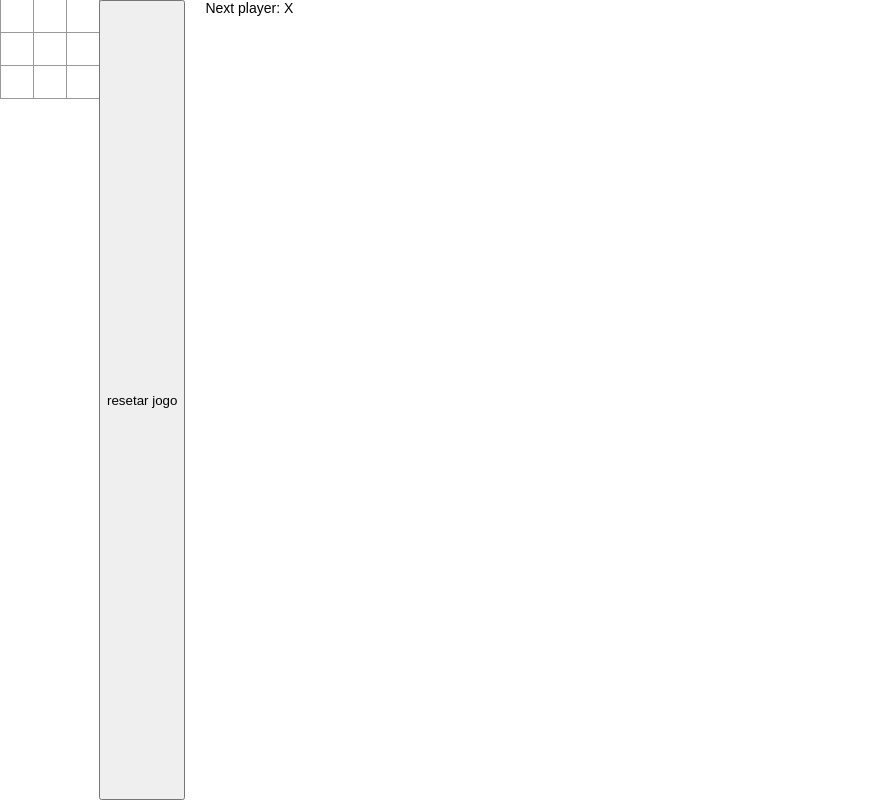
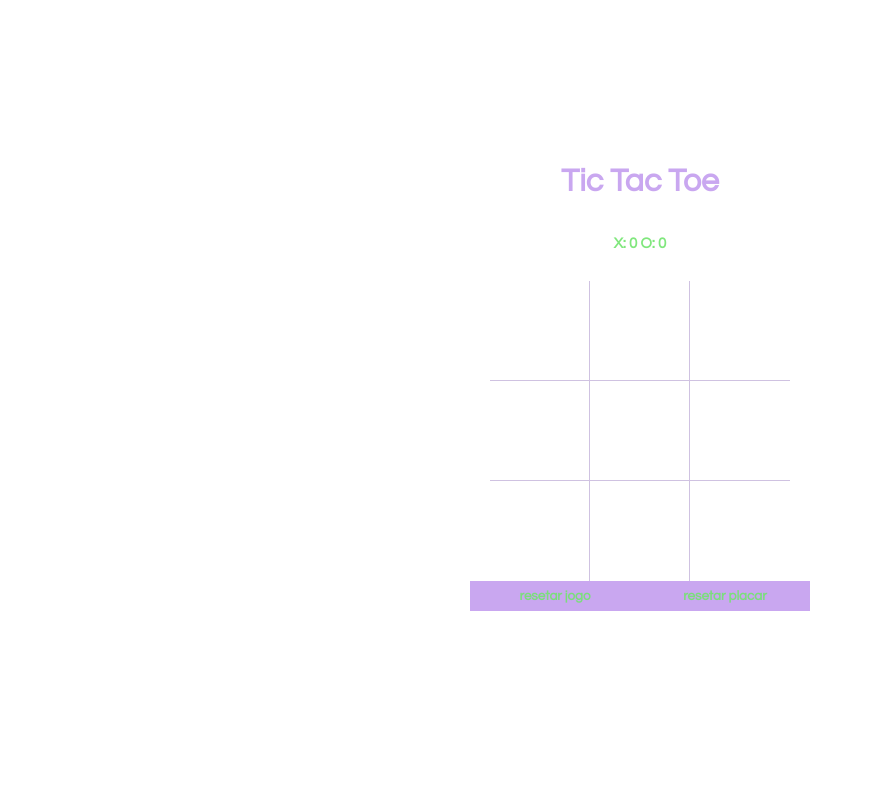
Before and after one commit to anaclara-dv/tic-tac-toe-react, a React (Create React App) app: page / in a window 1280 px wide. Shown: the whole page, without its empty margins (0-873 px from the left). Built offline with nearby package versions, Linux system fonts and the light colour scheme.

Commit message:
correçoes

```diff
--- a/public/index.html
+++ b/public/index.html
@@ -7,7 +7,7 @@
   <meta name="viewport" content="width=device-width, initial-scale=1" />
   <meta name="theme-color" content="#000000" />
 
-  <title>React App</title>
+  <title>tic tac toe</title>
 </head>
 
 <body>
--- a/src/App.module.scss
+++ b/src/App.module.scss
@@ -1,24 +1,64 @@
+@import url('https://fonts.googleapis.com/css2?family=Questrial&display=swap');
+
 body {
-    font: 14px "Century Gothic", Futura, sans-serif;
-    margin: 0%;
-    height: 100%;
-  }
+  font-family: 'Questrial', sans-serif;
+  margin: 0%;
+  margin-top: -20px;
+  height: 100%;
+  color:rgba(165, 109, 230, 0.6);
+}
 
 html {
   height: 100%;
 }
 
-.status {
-  margin-bottom: 10px;
+h1 {
+  font-size: 32px;
+  font-weight: 600;
+
+  margin-top: 0;
+  padding: 16px;
 }
 
 .game {
   height: 100%;
   width: 100%;
   display: flex;
-  flex-direction: row;
+  flex-direction: column;
+  align-items: center;
+  justify-content: center;
 }
 
-.game_info {
-  margin-left: 20px;
+.buttonscore {
+  background-color: rgba(165, 109, 230, 0.6);
+  color: rgba(114, 228, 110, 0.897);
+  font-family: 'Questrial', sans-serif;
+  width: 170px;
+  height: 30px;
+  align-items: center;
+  justify-content: center;
+  border: 0;
+  font-weight: bold;
+  display:inline-block;
 }
+
+.buttonreset {
+  background-color: rgba(165, 109, 230, 0.6);
+  color: rgba(114, 228, 110, 0.897);
+  font-family: 'Questrial', sans-serif;
+  width: 170px;
+  height: 30px;
+  align-items: center;
+  justify-content: center;
+  border: 0;
+  font-weight: bold;
+  display:inline-block;
+}
+
+.score {
+  background-color: #fff;
+  color: rgba(114, 228, 110, 0.897);
+  font-weight: bold;
+  margin-bottom: 30px;
+  font-size: 15px;
+}
--- a/src/App.tsx
+++ b/src/App.tsx
@@ -9,6 +9,8 @@ function App() {
   const [stepNumber, setStepNumber] = useState(0);
   const [xIsNext, setXIsNext] = useState(true);
   const [history, setHistory] = useState(Array(9).fill(null));
+  const [score, setScore] = useState({x: 0, o: 0});
+  const [status, setStatus] = useState('');
 
   function handleClick(i: number) {
     const hasWinner = calculateWinner(history);
@@ -20,16 +22,24 @@ function App() {
     setHistory(history);
     setStepNumber(prevStep => prevStep + 1);
     setXIsNext((prevState) => !prevState);
+
+    getStatus()
   }
 
   function getStatus() {
     const winner =  stepNumber > 5 && calculateWinner(history);
-    const draw = stepNumber === 9 && calculateDraw(history);
+    const draw = stepNumber > 8 && calculateDraw(history);
 
     let status;
 
     if (!!winner) {
       status = 'Winner: ' + winner;
+      if(winner === 'O') {
+        setScore(prevScore => ({x: prevScore.x, o: prevScore.o+1}))
+      }
+      else {
+        setScore(prevScore => ({x: prevScore.x+1, o: prevScore.o}))
+      }
     }
     else if (draw) {
       status = 'Tie';
@@ -38,7 +48,7 @@ function App() {
       status = 'Next player: ' + (xIsNext ? 'X' : 'O');
     }
 
-    return status;
+    setStatus(status);
   }
 
   function resetGame() {
@@ -47,19 +57,29 @@ function App() {
     setStepNumber(0);
   }
 
+  function resetScore() {
+    setScore({x: 0, o: 0});
+  }
+
   return (
     <div className={styles.game}>
+      <h1>Tic Tac Toe</h1>
+
+      <div>{status}</div>
+
+      <div className={styles.score}>X: {score.x} O: {score.o}</div>
+
       <Board
         squares={history}
         onClick={(i) => handleClick(i)}
       />
 
-      <button onClick={() => resetGame()}> resetar jogo </button>
+      <div className={styles.game_info}>
 
-      <div className={styles.game_info}>
-        <div>{getStatus()}</div>
+        <button className={styles.buttonreset} onClick={() => resetGame()}> resetar jogo </button>
 
-        <div></div>
+        <button className={styles.buttonscore} onClick={() => resetScore()}> resetar placar </button>
+
       </div>
     </div>
   );
--- a/src/components/Board/Board.module.scss
+++ b/src/components/Board/Board.module.scss
@@ -1,7 +1,26 @@
-.board_row {
-    &:after {
-        clear: both;
-        content: "";
-        display: table;
+.board {
+    display: grid;
+    grid-template-rows: 1fr 1fr 1fr;
+    grid-template-columns: 1fr 1fr 1fr;
+    width: fit-content;
+
+    button:nth-child(1), button:nth-child(2), button:nth-child(4), button:nth-child(5) {
+        border: 0;
+        border-right: 0.6px solid rgba(135, 103, 179, 0.4);
+        border-bottom: 0.6px solid rgba(135, 103, 179, 0.4);
+    }
+
+    button:nth-child(3), button:nth-child(6) {
+        border: 0;
+        border-bottom: 0.6px solid rgba(135, 103, 179, 0.4);
+    }
+
+    button:nth-child(7), button:nth-child(8) {
+        border: 0;
+        border-right: 0.6px solid rgba(135, 103, 179, 0.4);
+    }
+
+    button:nth-child(9) {
+        border: 0;
     }
 }
--- a/src/components/Board/Board.tsx
+++ b/src/components/Board/Board.tsx
@@ -8,22 +8,22 @@ interface Props {
 
 function Board(props: Props) {
   return (
-    <div>
-      <div className={ styles.board_row } >
+    <div className={ styles.board }>
+
         <Square value={props.squares[0]} onClick={() => props.onClick(0)}/>
         <Square value={props.squares[1]} onClick={() => props.onClick(1)}/>
         <Square value={props.squares[2]} onClick={() => props.onClick(2)}/>
-      </div>
-      <div className={ styles.board_row } >
+
+
         <Square value={props.squares[3]} onClick={() => props.onClick(3)}/>
         <Square value={props.squares[4]} onClick={() => props.onClick(4)}/>
         <Square value={props.squares[5]} onClick={() => props.onClick(5)}/>
-      </div>
-      <div className={ styles.board_row } >
+
+
         <Square value={props.squares[6]} onClick={() => props.onClick(6)}/>
         <Square value={props.squares[7]} onClick={() => props.onClick(7)}/>
         <Square value={props.squares[8]} onClick={() => props.onClick(8)}/>
-      </div>
+
     </div>
   );
 };
--- a/src/components/Square/Square.module.scss
+++ b/src/components/Square/Square.module.scss
@@ -1,18 +1,15 @@
 .square {
     background: #fff;
-    border: 1px solid #999;
+    color: rgba(114, 228, 110, 0.897);
     float: left;
-    font-size: 24px;
+    font-size: 40px;
     font-weight: bold;
-    line-height: 34px;
-    height: 34px;
-    margin-right: -1px;
-    margin-top: -1px;
-    padding: 0;
-    text-align: center;
-    width: 34px;
 
-    &:focus {
-      outline: none;
-    }
+    height: 100px;
+    font-family: 'Questrial', sans-serif;
+
+    display: flex;
+    justify-content: center;
+    align-items: center;
+    width: 100px;
 }
```
